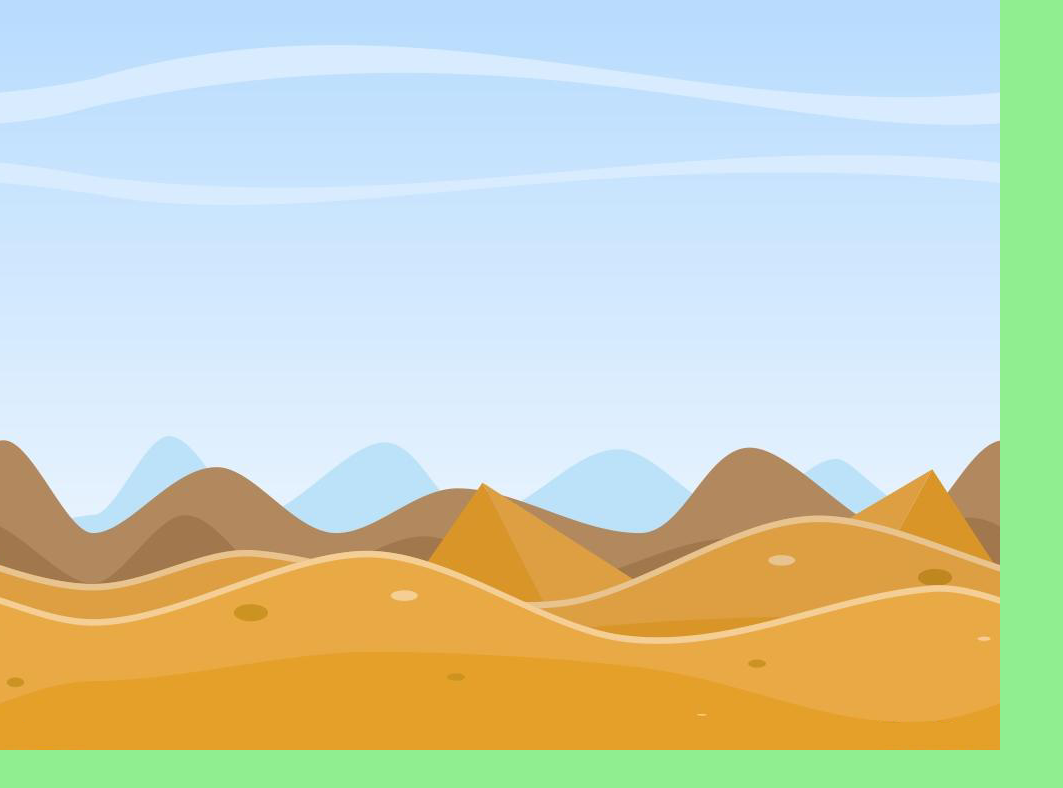
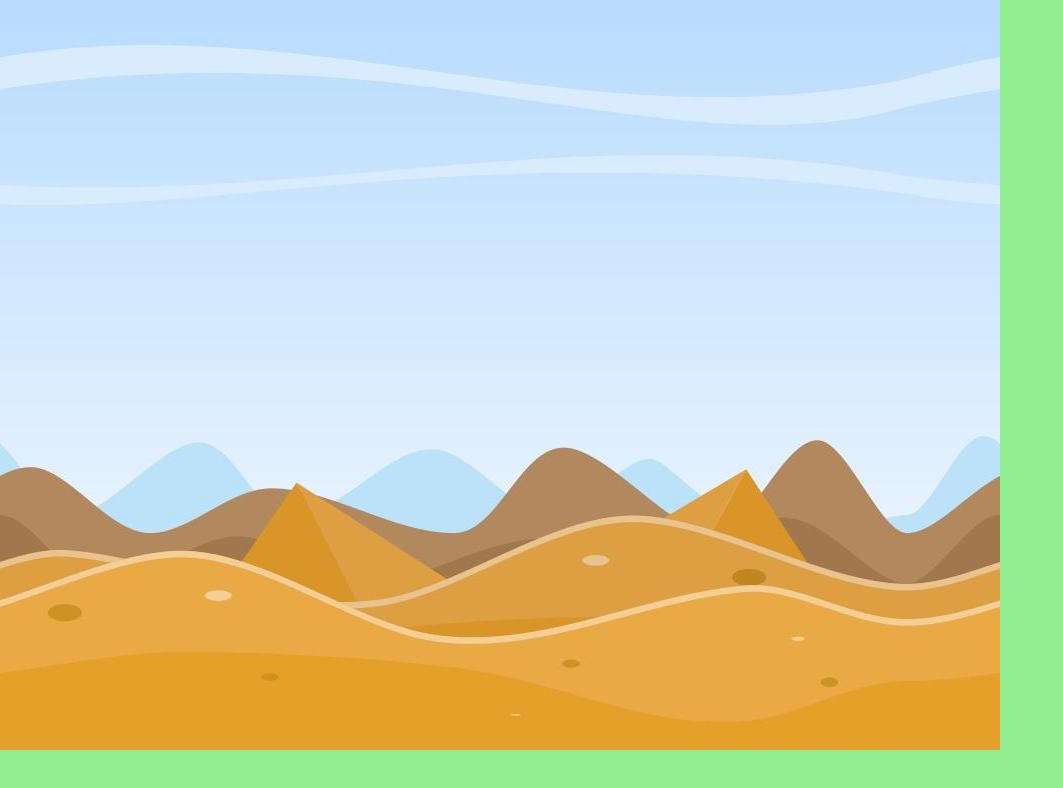
Before and after one commit to TeamHarveyWallbanger/JS-UI-and-DOM-Project, a plain HTML site: page html/index.html in a window 1280 px wide. Shown: the whole page, without its empty margins (0-1063 px from the left). Drawn offline with Linux system fonts and the light colour scheme.

Commit message:
Finish Background

```diff
--- a/html/index.html
+++ b/html/index.html
@@ -18,8 +18,9 @@
 	<script src="../scripts/Score.js"></script>
     <script src="../scripts/Animation.js"></script>
 	<script src="../scripts/Coin.js"></script>
+	<script src="../scripts/Background.js"></script>
+	<script src="../scripts/Obstacle.js"></script>
 	<script src="../scripts/Hero.js"></script>
-	<script src="../scripts/Obstacle.js"></script>
 </head>
 <body>
 	<div id="kinetic-container"></div>
--- a/scripts/Background.js
+++ b/scripts/Background.js
@@ -1,13 +1,55 @@
-var Background = (function(){
+var Background = (function() {
+
+	function set_PatterRect(layer, image, width, height) {
+		if (!(layer instanceof Kinetic.Layer)) {
+			throw {
+				name: 'NotInstanceLayer',
+				message: 'Layer must be an instance of Kinetic.Layer.'
+			}
+		}
+
+		if (!(image instanceof Image)) {
+			throw {
+				name: 'NotInstanceImage',
+				message: 'Image must be an instance of Image.'
+			}
+		}
+
+		if ((typeof(width) !== 'number') || (width <= 0)) {
+			throw {
+				name: 'InvalidWidth',
+				message: 'Width must be a number greater than 0.'
+			};
+		}
+
+		if ((typeof(height) !== 'number') || (height <= 0)) {
+			throw {
+				name: 'InvalidHeight',
+				message: 'Height must be a number greater than 0.'
+			};
+		}
+
+    	this._patternRect = new Kinetic.Rect({
+    		x: 0,
+    		y: 0,
+    		width: width,
+    		height: height,
+    		fillPatternImage: image
+    	});
+
+    	layer.add(this._patternRect);
+	}
 
     function Background(layer, image, width, height) {
+    	set_PatterRect.call(this, layer, image, width, height);
 
+    	this._offset = 0;
     }
 
     Object.prototype.updateX = function(update) {
-        this.x += update;
+    	this._offset = (this._offset + update) % this._patternRect.getWidth();
+        this._patternRect.fillPatternOffsetX(this._offset);
     };
-
 
     return Background;
 })();
--- a/scripts/Obstacle.js
+++ b/scripts/Obstacle.js
@@ -8,7 +8,7 @@ var Obstacle = (function () {
         this._animation.start(ANIMATION_FRAMERATE);
     }
 
-    Object.prototype.updateX = function(update) {
+    Obstacle.prototype.updateX = function(update) {
         this.position.x += update;
         this._animation.x = this.position.x;
     };
--- a/scripts/engine.js
+++ b/scripts/engine.js
@@ -4,50 +4,29 @@ function engine() {
         return;
     }
 
-    var stage = new Kinetic.Stage({
+    var bgLayer,
+        gameLayer,
+        background,
+        stage = new Kinetic.Stage({
             container: 'kinetic-container',
             width: 1000,
             height: 750
-        }),
-        gameLayer = new Kinetic.Layer();
+        });
 
+    bgLayer = new Kinetic.Layer();
+    stage.add(bgLayer);
+
+    gameLayer = new Kinetic.Layer();
     stage.add(gameLayer);
 
-    //var heroAnim = new Animation(gameLayer, Images['hero.png'], 3, 6, 0, 0, 5);
-//    heroAnim.start(100);
-//    heroAnim.lockRow = 0;
-    // heroAnim.lockCol = 5;
-
-//==================Background=====================================
-
-    var bg = new Kinetic.Rect({
-        x: 0,
-        y: 0,
-        width: 1000,
-        height: 750,
-        draggable: false
-    });
-
-    bg.fillPatternImage(Images['background.png']);
-
-    backgroundLayer = new Kinetic.Layer();
-    backgroundLayer.add(bg);
-    stage.add(backgroundLayer);
-//======================================================================
-    var coinStartPos = new Position(900, 200);
-    var radius = (Images['coin.png'].width / 10) / 2;
-    var coin = new Coin(coinStartPos, radius, gameLayer, Images['coin.png']);
-
-    var offset = 0;
+    background = new Background(bgLayer, Images['background.png'], stage.getWidth(), stage.getHeight());
 
     function gameAnimation() {
         requestAnimationFrame(gameAnimation);
-        coin.updateX(-5);
-        offset = (offset - 7) % 1000;
-        bg.fillPatternOffsetX(offset);
-        backgroundLayer.draw();
+        background.updateX(7);
+
+        bgLayer.draw();
         gameLayer.draw();
-
     }
 
     gameAnimation();
```
